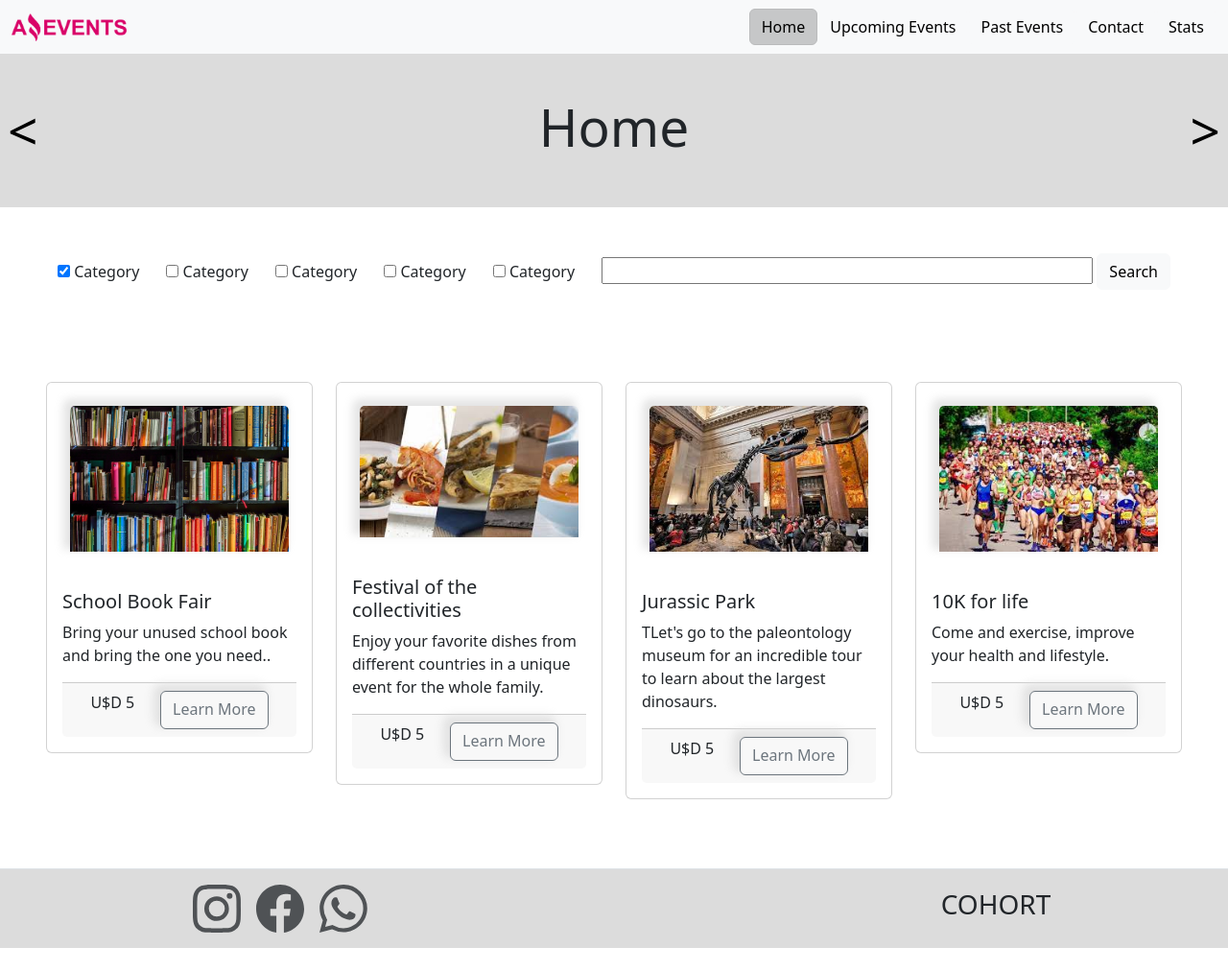
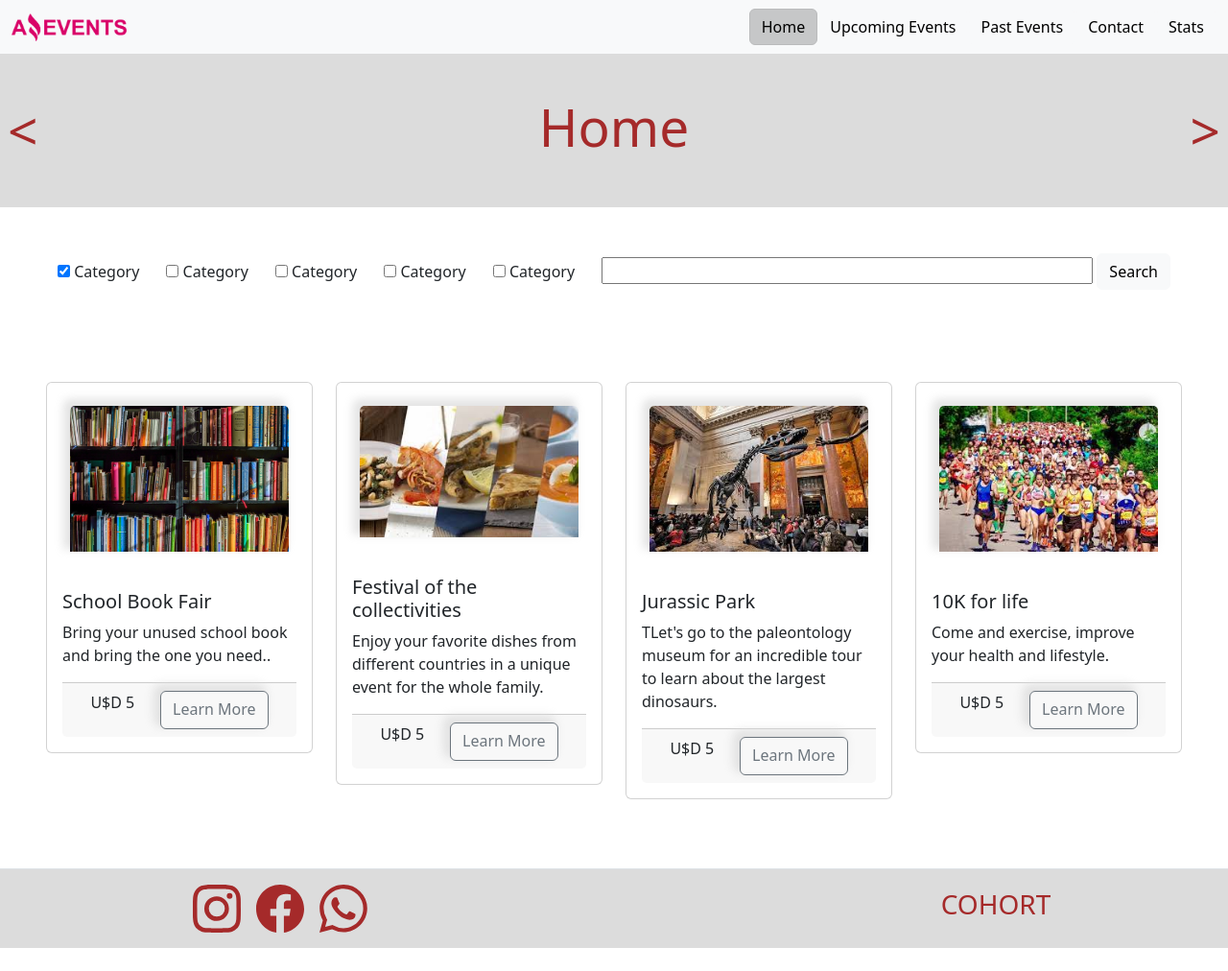
Before and after one commit to LuisHRizzo/M2-LuisRizzo, a plain HTML site: page index.html in a window 1280 px wide. Shown: the whole page at 96% size. Drawn offline with nearby package versions, Linux system fonts and the light colour scheme.

Commit message:
cosmetics

```diff
--- a/assets/styles/styles.css
+++ b/assets/styles/styles.css
@@ -13,11 +13,12 @@
 }
 h1{
     font-size: 55px;
+    color: brown;
 }
 .banner a{
     font-size: 55px;
     text-decoration: none;
-    color: black;
+    color: brown;
 }
 .banner a:visited{
     text-decoration: none;
@@ -67,3 +68,6 @@ h1{
     background-color: gainsboro;
 
 }
+footer h3, .bi-instagram, .bi-facebook, .bi-whatsapp{
+    color: brown;
+}
```
